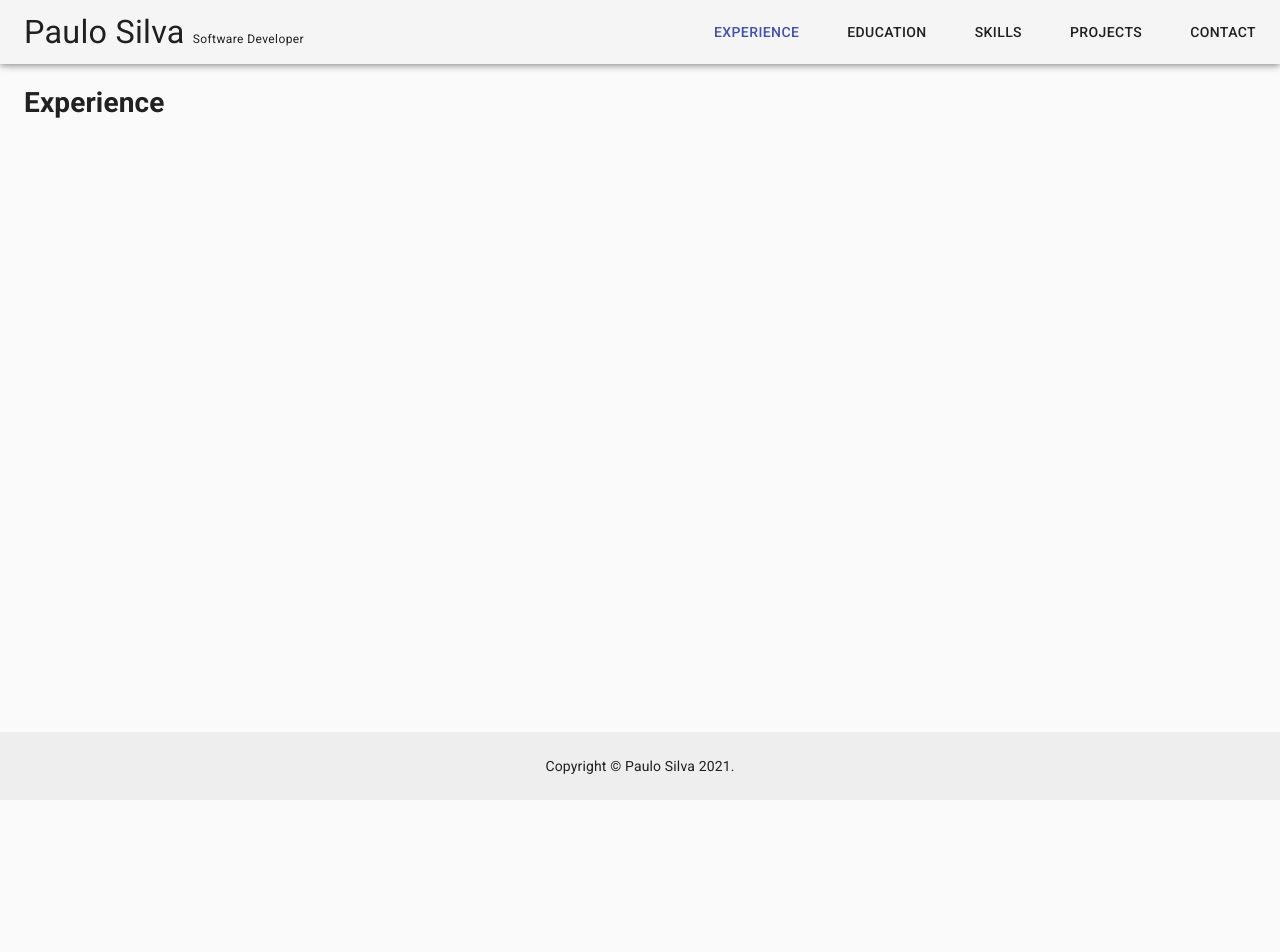
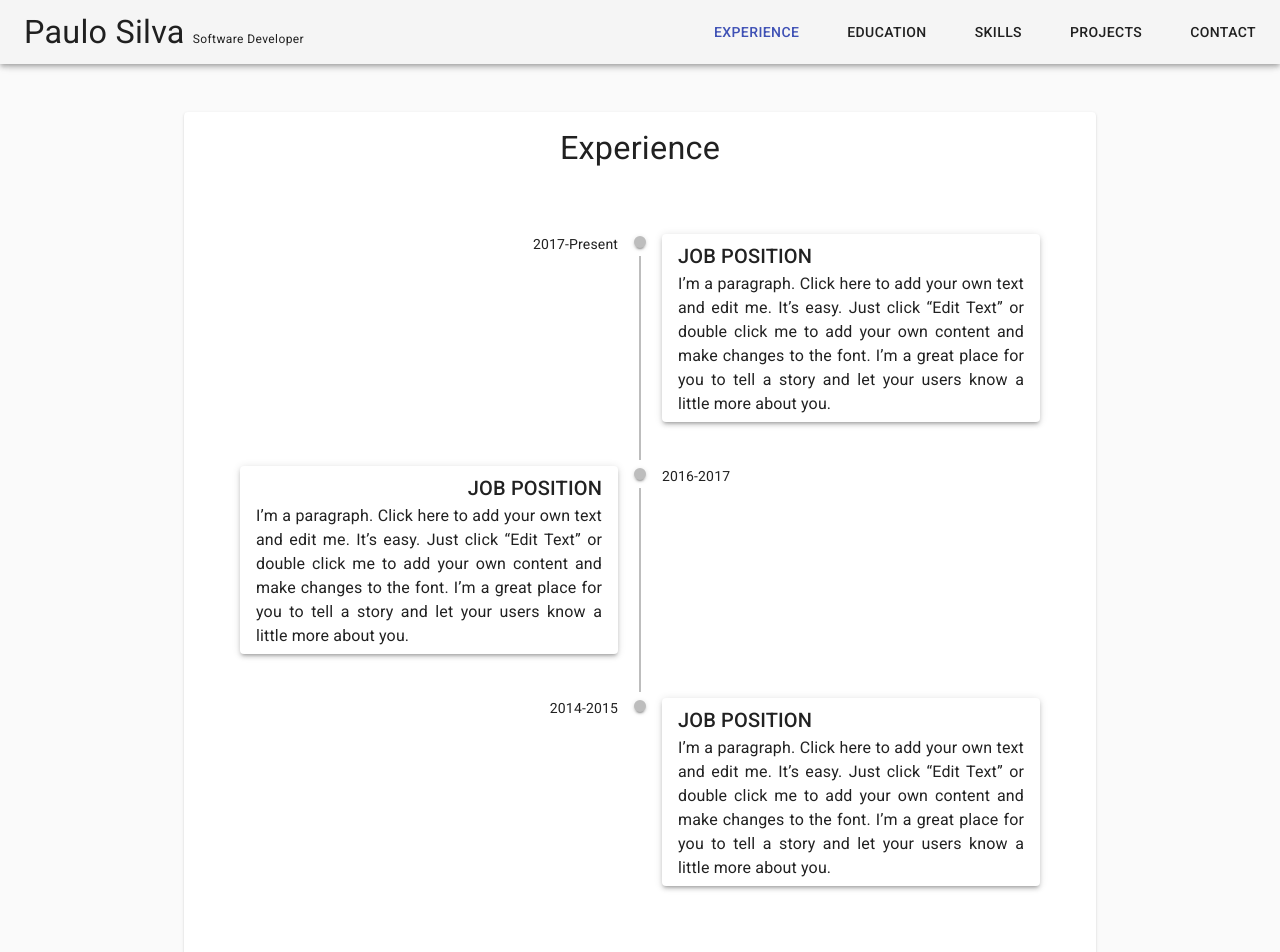
Before and after one commit to padsilva/about-me, a Next.js app: page /experience in a window 1280 px wide. Shown: the top 952 px of the page. Before the commit the page ends 800 px from the top, so only its background shows below. Built offline with nearby package versions, Linux system fonts and the light colour scheme.

Commit message:
experience page

```diff
--- a/package.json
+++ b/package.json
@@ -22,6 +22,7 @@
   "dependencies": {
     "@material-ui/core": "^4.11.0",
     "@material-ui/icons": "^4.9.1",
+    "@material-ui/lab": "^4.0.0-alpha.57",
     "date-fns": "^2.17.0",
     "next": "10.0.4",
     "next-pwa": "^5.0.4",
--- /dev/null
+++ b/src/components/Experience/index.js
@@ -0,0 +1,127 @@
+import React from 'react'
+import { makeStyles } from '@material-ui/core/styles'
+import Timeline from '@material-ui/lab/Timeline'
+import TimelineItem from '@material-ui/lab/TimelineItem'
+import TimelineSeparator from '@material-ui/lab/TimelineSeparator'
+import TimelineConnector from '@material-ui/lab/TimelineConnector'
+import TimelineContent from '@material-ui/lab/TimelineContent'
+import TimelineDot from '@material-ui/lab/TimelineDot'
+import {
+  Card,
+  CardContent,
+  CardHeader,
+  Container,
+  Paper,
+  Typography
+} from '@material-ui/core'
+import { TimelineOppositeContent } from '@material-ui/lab'
+
+const useStyles = makeStyles((theme) => ({
+  card: {
+    marginTop: theme.spacing(3),
+    marginBottom: theme.spacing(3),
+    [theme.breakpoints.up(600 + theme.spacing(3) * 2)]: {
+      marginTop: theme.spacing(6),
+      marginBottom: theme.spacing(6)
+    }
+  },
+  content: {
+    padding: theme.spacing(2),
+    [theme.breakpoints.up(600 + theme.spacing(3) * 2)]: {
+      padding: theme.spacing(3)
+    }
+  },
+  paper: {
+    padding: '6px 16px',
+    marginBottom: theme.spacing(2),
+    [theme.breakpoints.up(600 + theme.spacing(3) * 2)]: {
+      marginBottom: theme.spacing(4)
+    }
+  }
+}))
+
+const Experience = () => {
+  const classes = useStyles()
+
+  return (
+    <Container component="main" maxWidth="md">
+      <Card className={classes.card}>
+        <CardHeader
+          title="Experience"
+          titleTypographyProps={{
+            variant: 'h4',
+            align: 'center'
+          }}
+        />
+        <CardContent className={classes.content}>
+          <Timeline align="alternate">
+            <TimelineItem>
+              <TimelineOppositeContent>2017-Present</TimelineOppositeContent>
+              <TimelineSeparator>
+                <TimelineDot />
+                <TimelineConnector />
+              </TimelineSeparator>
+              <TimelineContent>
+                <Paper elevation={3} className={classes.paper}>
+                  <Typography variant="h6" component="h1">
+                    JOB POSITION
+                  </Typography>
+                  <Typography align="justify">
+                    I’m a paragraph. Click here to add your own text and edit
+                    me. It’s easy. Just click “Edit Text” or double click me to
+                    add your own content and make changes to the font. I’m a
+                    great place for you to tell a story and let your users know
+                    a little more about you.
+                  </Typography>
+                </Paper>
+              </TimelineContent>
+            </TimelineItem>
+            <TimelineItem>
+              <TimelineOppositeContent>2016-2017</TimelineOppositeContent>
+              <TimelineSeparator>
+                <TimelineDot />
+                <TimelineConnector />
+              </TimelineSeparator>
+              <TimelineContent>
+                <Paper elevation={3} className={classes.paper}>
+                  <Typography variant="h6" component="h1">
+                    JOB POSITION
+                  </Typography>
+                  <Typography align="justify">
+                    I’m a paragraph. Click here to add your own text and edit
+                    me. It’s easy. Just click “Edit Text” or double click me to
+                    add your own content and make changes to the font. I’m a
+                    great place for you to tell a story and let your users know
+                    a little more about you.
+                  </Typography>
+                </Paper>
+              </TimelineContent>
+            </TimelineItem>
+            <TimelineItem>
+              <TimelineOppositeContent>2014-2015</TimelineOppositeContent>
+              <TimelineSeparator>
+                <TimelineDot />
+              </TimelineSeparator>
+              <TimelineContent>
+                <Paper elevation={3} className={classes.paper}>
+                  <Typography variant="h6" component="h1">
+                    JOB POSITION
+                  </Typography>
+                  <Typography align="justify">
+                    I’m a paragraph. Click here to add your own text and edit
+                    me. It’s easy. Just click “Edit Text” or double click me to
+                    add your own content and make changes to the font. I’m a
+                    great place for you to tell a story and let your users know
+                    a little more about you.
+                  </Typography>
+                </Paper>
+              </TimelineContent>
+            </TimelineItem>
+          </Timeline>
+        </CardContent>
+      </Card>
+    </Container>
+  )
+}
+
+export default Experience
--- a/src/pages/experience.js
+++ b/src/pages/experience.js
@@ -1,3 +1,5 @@
-const Experience = () => <h1>Experience</h1>
+import Experience from 'components/Experience'
 
-export default Experience
+const ExperiencePage = () => <Experience />
+
+export default ExperiencePage
```
Also changed, not shown: 1 other file (tests, documents, lock files or other folders).
